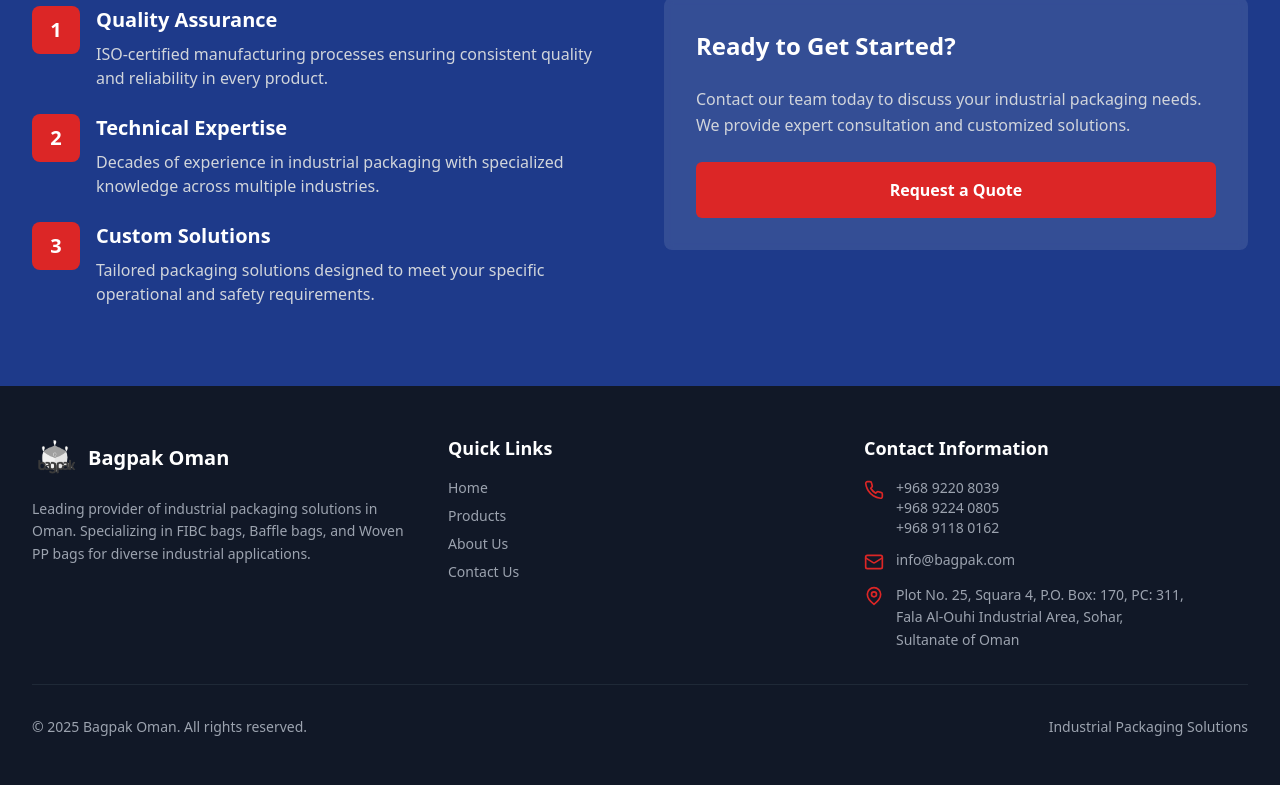
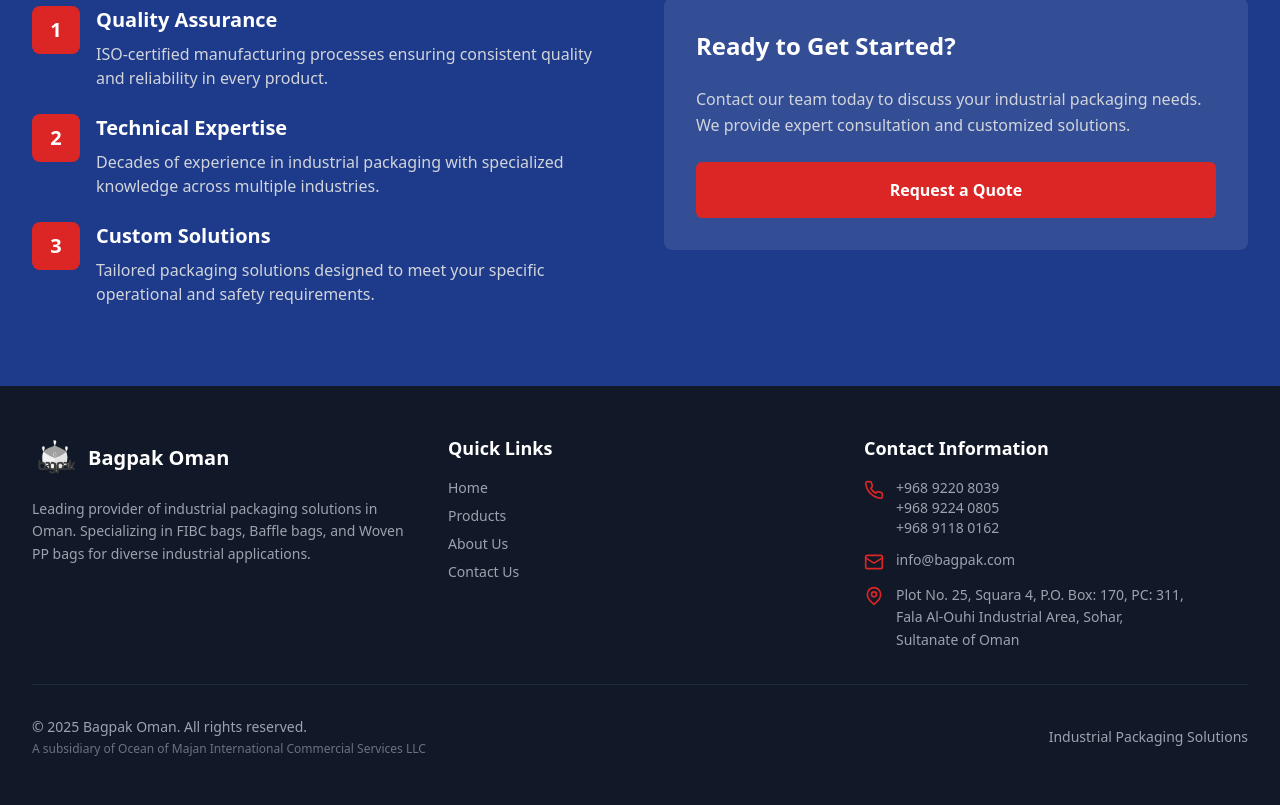
Before and after one commit to samsharant/bagpaks-website, a React (Vite) app: page / in a window 1280 px wide. Shown: the part 3070-3875 px from the top of the page. Built offline with nearby package versions, Linux system fonts and the light colour scheme.

Commit message:
Updated Footer.tsx

```diff
--- a/src/components/Footer.tsx
+++ b/src/components/Footer.tsx
@@ -101,9 +101,14 @@ export default function Footer({ setCurrentPage }: FooterProps) {
 
         <div className="border-t border-gray-800 pt-8 mt-8">
           <div className="flex flex-col md:flex-row justify-between items-center">
-            <p className="text-gray-400 text-sm">
-              © {new Date().getFullYear()} Bagpak Oman. All rights reserved.
-            </p>
+            <div className="text-center md:text-left">
+              <p className="text-gray-400 text-sm">
+                © {new Date().getFullYear()} Bagpak Oman. All rights reserved.
+              </p>
+              <p className="text-gray-500 text-xs mt-1">
+                A subsidiary of Ocean of Majan International Commercial Services LLC
+              </p>
+            </div>
             <p className="text-gray-400 text-sm mt-4 md:mt-0">
               Industrial Packaging Solutions
             </p>
```
